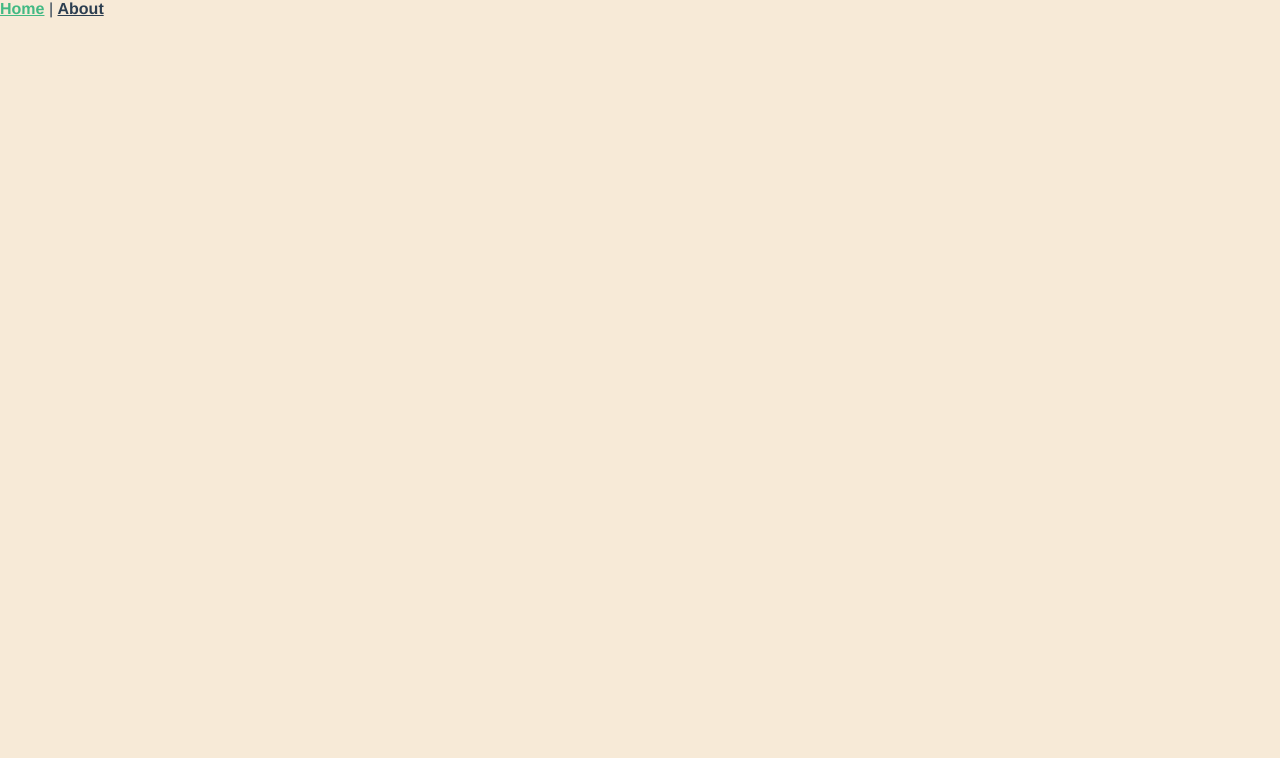
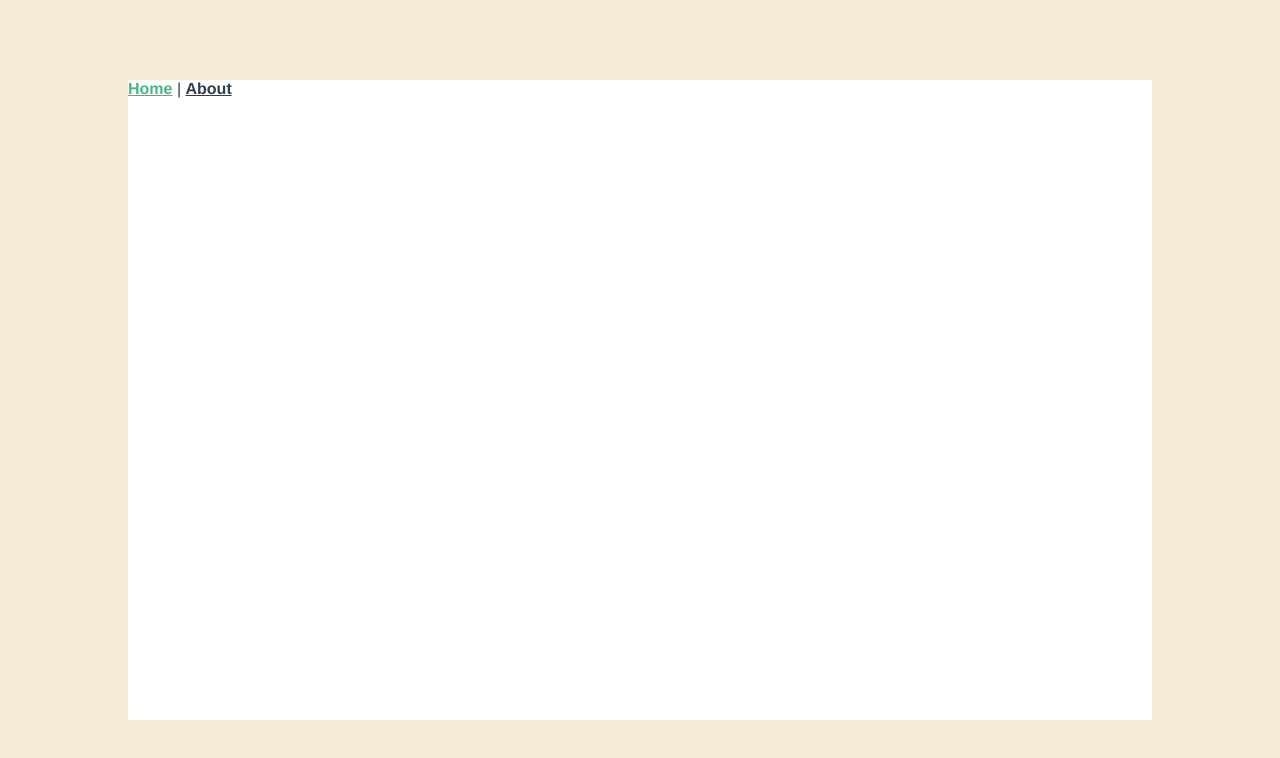
Before and after one commit to erdem-muhammed/Final-Project, a Vue app in the folder frontend/: page / in a window 1280 px wide. Shown: the top 758 px of the page. Built offline with nearby package versions, Linux system fonts and the light colour scheme.

Commit message:
.container created

```diff
--- a/frontend/src/App.vue
+++ b/frontend/src/App.vue
@@ -1,8 +1,10 @@
 <template>
   <div id="app">
-    <div id="nav">
-      <router-link to="/">Home</router-link> |
-      <router-link to="/about">About</router-link>
+    <div class="container">
+       <div id="nav">
+          <router-link to="/">Home</router-link> |
+         <router-link to="/about">About</router-link>
+       </div>
     </div>
     <router-view/>
   </div>
@@ -18,9 +20,18 @@
   background-color: #f7ead7;
   margin: 0;
   padding: 0;
+  display: flex;
+  justify-content: center;
+  align-items: center;
 }
 body {
   margin: 0 !important;
+}
+#app .container
+{
+  height: 80vh;
+  width: 80vw;
+  background-color: white;
 }
 
 #nav {
```
